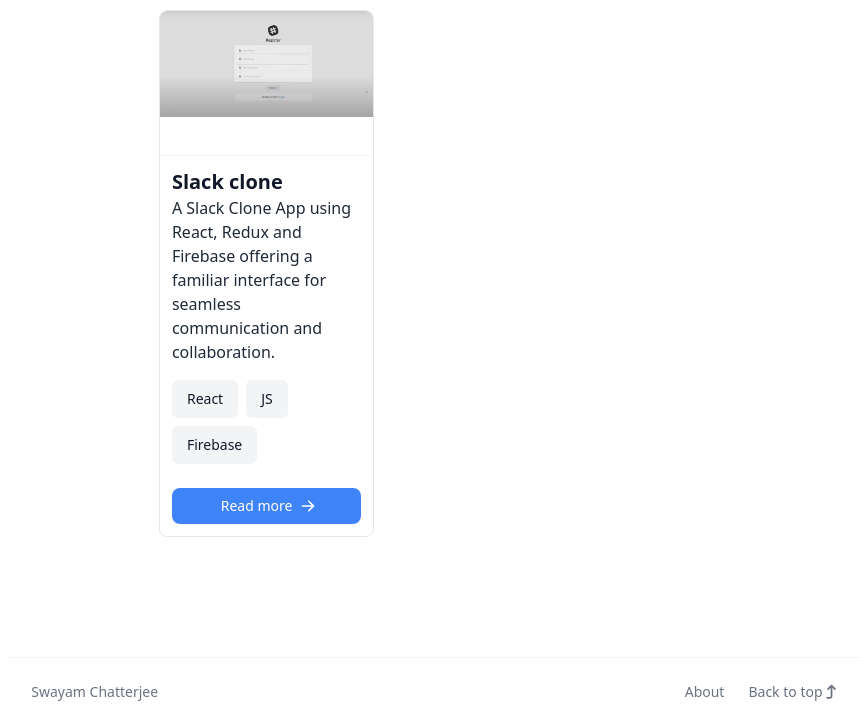
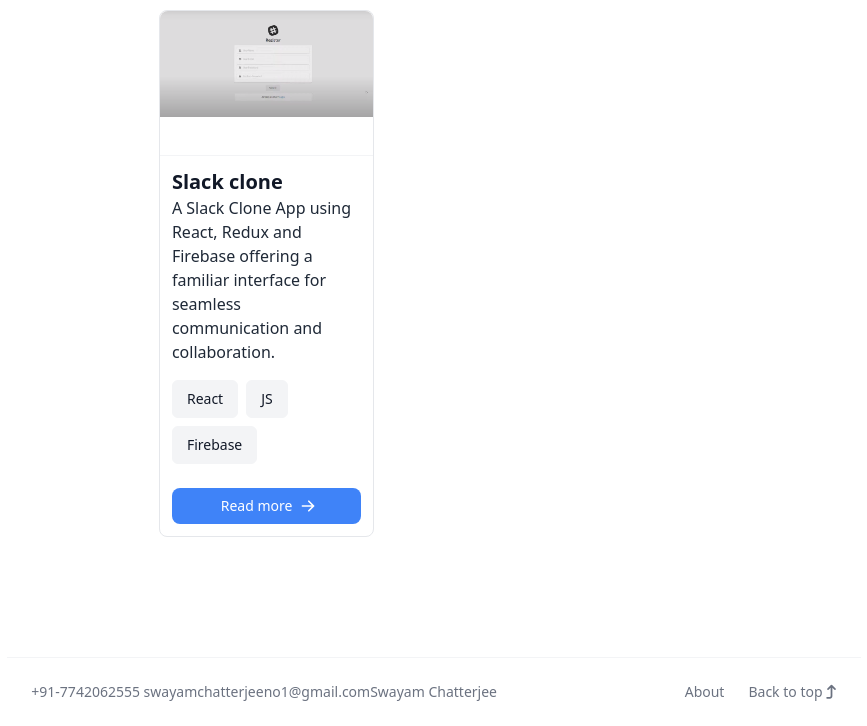
Before and after one commit to STOCKFISh07/personal-portfolio, a website built with Vite: page index.html in a window 1280 px wide. Shown: the part 2340-3066 px from the top of the page, without its empty margins (206-1073 px from the left). Built offline with nearby package versions, Linux system fonts and the light colour scheme.

Commit message:
Update index.html

```diff
--- a/index.html
+++ b/index.html
@@ -162,7 +162,7 @@
 
   <!-- Footer area  -->
   <footer class="border-t border-gray-100 dark:border-gray-800 flex flex-wrap items-center justify-between p-6">
-    <span class="text-sm text-gray-500 sm:text-center dark:text-gray-400"><a href="#"
+    <span class="text-sm text-gray-500 sm:text-center dark:text-gray-400">+91-7742062555  swayamchatterjeeno1@gmail.com<a href="#"
         class="hover:underline">Swayam Chatterjee</a>
     </span>
     <ul class="flex flex-wrap items-center text-sm text-gray-500 dark:text-gray-400">
```
